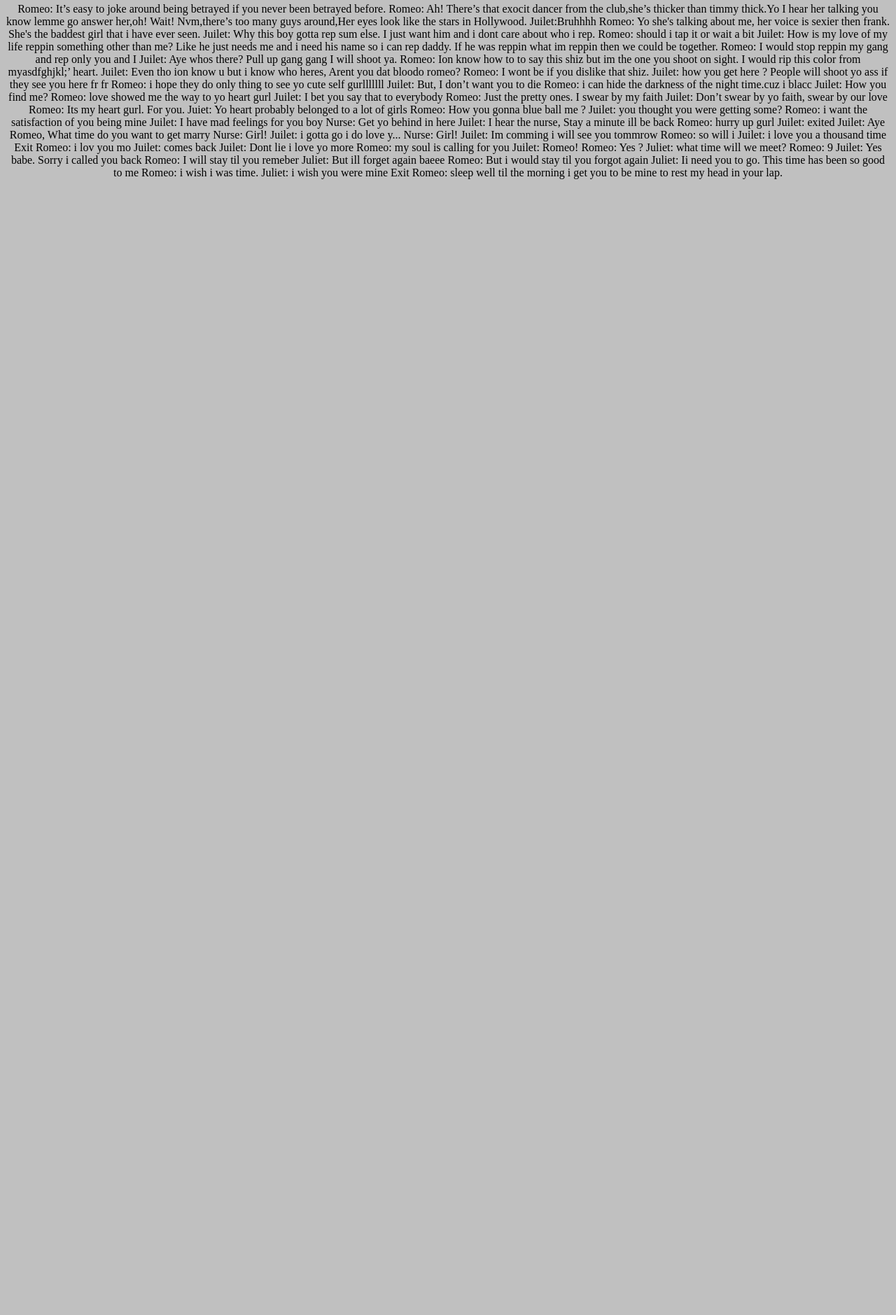
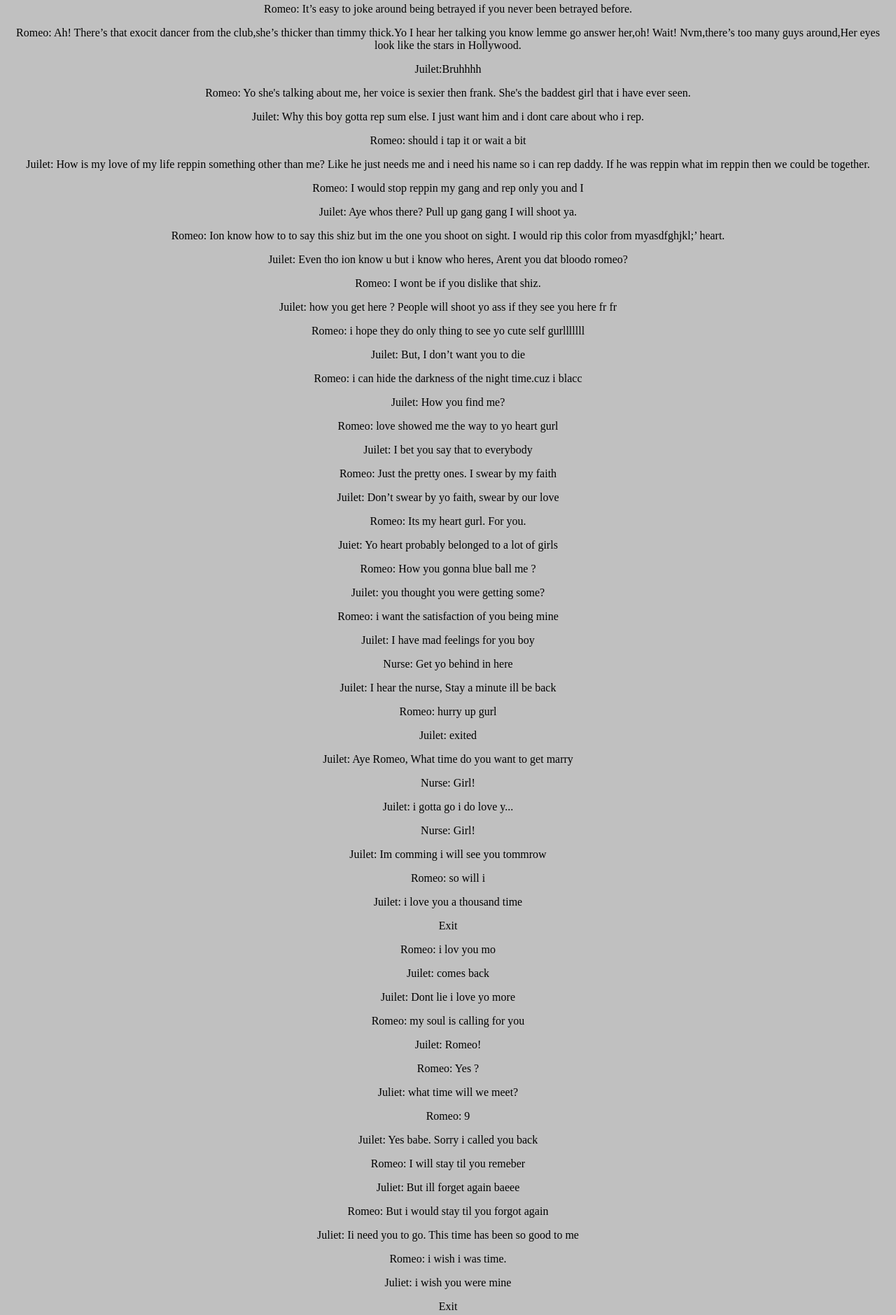
Before and after one commit to Frank-Ah/Frank-Ah.github.io, a plain HTML site: page index.html in a window 1280 px wide. Shown: the part 96-1975 px from the top of the page at 70% size. Before the commit the page ends 800 px from the top, so only its background shows below. Drawn offline with Linux system fonts and the light colour scheme.

Commit message:
Update index.html

```diff
--- a/index.html
+++ b/index.html
@@ -45,117 +45,118 @@ div.desc {
     <a href="#" style='color:red'>Frank</a>
   </div>
 <p>
-  Romeo: It’s easy to joke around being betrayed if you never been betrayed before.
+ <p>    Romeo: It’s easy to joke around being betrayed if you never been betrayed before.</p>
 
-  Romeo: Ah! There’s that exocit dancer from the club,she’s thicker than timmy thick.Yo I hear her talking you know lemme go answer her,oh! Wait! Nvm,there’s too many guys around,Her eyes look like the stars in Hollywood.
+<p>   Romeo: Ah! There’s that exocit dancer from the club,she’s thicker than timmy thick.Yo I hear her talking you know lemme go answer her,oh! Wait! Nvm,there’s too many guys around,Her eyes look like the stars in Hollywood.
+</p>
+ <p>  Juilet:Bruhhhh
+  </p>
+<p>   Romeo: Yo she's talking about me, her voice is sexier then frank.  She's the baddest girl that i have ever seen.
+</p>
+<p>   Juilet:  Why this boy gotta rep sum else. I just want him and i dont care about who i rep.
+</p>
+<p>   Romeo: should i tap it or wait a bit
+</p>
+<p>  Juilet: How is my love of my life reppin something other than me? Like he just needs me and i need his name so i can rep daddy. If he was reppin what im reppin then we could be together.
+</p>
+ <p> Romeo: I would stop reppin my gang and rep only you and I
+</p>
+ <p> Juilet: Aye whos there? Pull up gang gang I will shoot ya.
+</p>
+ <p> Romeo: Ion know how to to say this shiz but im the one you shoot on sight. I would rip this color from myasdfghjkl;’
+   heart.
+</p>
+ <p> Juilet: Even tho ion know u but i know who heres, Arent you dat bloodo romeo?
+</p>
+<p>  Romeo: I wont be if you dislike that shiz.
+</p>
+ <p> Juilet: how you get here ? People will shoot yo ass if they see you  here fr fr
+</p>
+ <p> Romeo: i hope they do only thing to see yo cute self gurlllllll
+</p>
+<p>  Juilet:  But, I don’t want you to die
+</p>
+<p>  Romeo: i can hide the darkness of the night time.cuz i blacc
+</p>
+<p>  Juilet: How you find me?
+</p>
+<p>  Romeo: love showed me the way to yo heart gurl
+  </p>
+<p>  Juilet: I bet you say that to everybody
+</p>
+<p>  Romeo: Just the pretty ones. I swear by my faith
+</p>
+ <p> Juilet: Don’t swear by yo faith, swear by our love
+</p>
+<p>  Romeo: Its my heart gurl. For you.
+</p>
+ <p> Juiet: Yo heart probably belonged to a lot of girls
+</p>
+ <p> Romeo: How you gonna blue ball me ?
+</p>
+ <p> Juilet: you thought you were getting some?
+</p>
+<p>  Romeo: i want the satisfaction of you being mine
+</p>
+<p>  Juilet: I have mad feelings for you boy
+ </p>
+<p>  Nurse:  Get yo behind in here
+</p>
+<p>  Juilet: I hear the nurse, Stay a minute ill be back
+</p>
+<p>  Romeo: hurry up gurl
+</p>
+<p>  Juilet: exited
+</p>
+ <p> Juilet: Aye Romeo, What time do you want to get marry
+</p>
+<p>  Nurse: Girl!
+</p>
+<p>  Juilet: i gotta go i do love y...
+</p>
+ <p> Nurse: Girl!
+</p>
+<p>  Juilet: Im comming i will see you tommrow
+ </p>
+<p>  Romeo: so will i
+</p>
+<p> Juilet: i love you a thousand time
 
-  Juilet:Bruhhhh
-
-  Romeo: Yo she's talking about me, her voice is sexier then frank.  She's the baddest girl that i have ever seen.
-
-  Juilet:  Why this boy gotta rep sum else. I just want him and i dont care about who i rep.
-
-  Romeo: should i tap it or wait a bit
-
- Juilet: How is my love of my life reppin something other than me? Like he just needs me and i need his name so i can rep daddy. If he was reppin what im reppin then we could be together.
-
- Romeo: I would stop reppin my gang and rep only you and I
-
- Juilet: Aye whos there? Pull up gang gang I will shoot ya.
-
- Romeo: Ion know how to to say this shiz but im the one you shoot on sight. I would rip this color from myasdfghjkl;’
-   heart.
-
- Juilet: Even tho ion know u but i know who heres, Arent you dat bloodo romeo?
-
- Romeo: I wont be if you dislike that shiz.
-
- Juilet: how you get here ? People will shoot yo ass if they see you  here fr fr
-
- Romeo: i hope they do only thing to see yo cute self gurlllllll
-
- Juilet:  But, I don’t want you to die
-
- Romeo: i can hide the darkness of the night time.cuz i blacc
-
- Juilet: How you find me?
-
- Romeo: love showed me the way to yo heart gurl
-
- Juilet: I bet you say that to everybody
-
- Romeo: Just the pretty ones. I swear by my faith
-
- Juilet: Don’t swear by yo faith, swear by our love
-
- Romeo: Its my heart gurl. For you.
-
- Juiet: Yo heart probably belonged to a lot of girls
-
- Romeo: How you gonna blue ball me ?
-
- Juilet: you thought you were getting some?
-
- Romeo: i want the satisfaction of you being mine
-
- Juilet: I have mad feelings for you boy
-
- Nurse:  Get yo behind in here
-
- Juilet: I hear the nurse, Stay a minute ill be back
-
- Romeo: hurry up gurl
-
- Juilet: exited
-
- Juilet: Aye Romeo, What time do you want to get marry
-
- Nurse: Girl!
-
- Juilet: i gotta go i do love y...
-
- Nurse: Girl!
-
- Juilet: Im comming i will see you tommrow
-
- Romeo: so will i
-
- Juilet: i love you a thousand time
-
- Exit
-
- Romeo: i lov you mo
-
- Juilet: comes back
-
-Juilet: Dont lie i love yo more
-
-Romeo: my soul is calling for you
-
-Juilet: Romeo!
-
-Romeo: Yes ?
-
-Juliet: what time will we meet?
-
-Romeo: 9
-
-Juilet: Yes babe. Sorry i called you back
-
-Romeo: I will stay til you remeber
-
-Juliet: But ill forget again baeee
-
-Romeo: But i would stay til you forgot again
-
-Juliet: Ii need you to go. This time has been so good to me
-
-Romeo: i wish i was time.
-
-Juliet: i wish you were mine
-
-Exit
-
-Romeo: sleep well til the morning i get you to be mine to rest my head in your lap.
+</p>
+ <p>Exit
+  </p>
+<p> Romeo: i lov you mo
+</p>
+<p> Juilet: comes back
+</p>
+<p>Juilet: Dont lie i love yo more
+</p>
+<p>Romeo: my soul is calling for you
+</p>
+<p>Juilet: Romeo!
+</p>
+<p>Romeo: Yes ?
+</p>
+<p>Juliet: what time will we meet?
+</p>
+<p>Romeo: 9
+</p>
+<p>Juilet: Yes babe. Sorry i called you back
+</p>
+<p>Romeo: I will stay til you remeber
+</p>
+<p>Juliet: But ill forget again baeee
+</p>
+<p>Romeo: But i would stay til you forgot again
+</p>
+<p>Juliet: Ii need you to go. This time has been so good to me
+</p>
+<p>Romeo: i wish i was time.
+</p>
+<p>Juliet: i wish you were mine
+</p>
+<p>Exit
+</p>
+<p>Romeo: sleep well til the morning i get you to be mine to rest my head in your lap.
           </p>
           </html>
```
